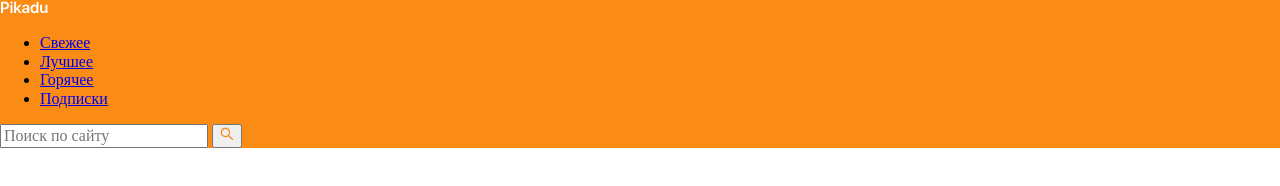
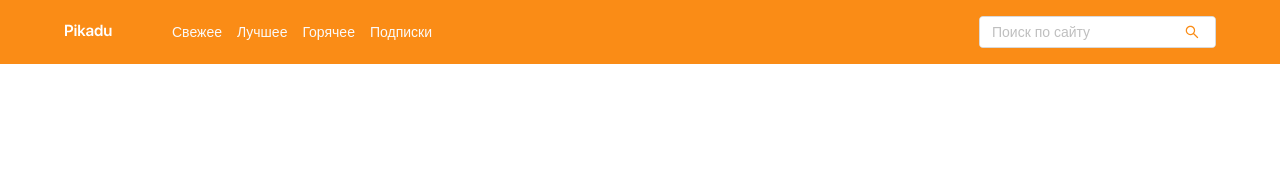
Before and after one commit to N1mroid/pikadu, a plain HTML site: page index.html in a window 1280 px wide. Drawn offline with Linux system fonts and the light colour scheme.

Commit message:
header section complete

```diff
--- a/css/style.css
+++ b/css/style.css
@@ -1,3 +1,91 @@
+* {
+  box-sizing: border-box;
+}
+
+body {
+  font-family: sans-serif;
+}
+
 .header {
   background: #fa8c16;
+  padding-top: 16px;
+  padding-bottom: 16px;
 }
+
+.header-wrapper {
+  max-width: 1200px;
+  width: 90%;
+  margin: auto;
+  display: flex;
+  justify-content: space-between;
+  align-items: center;
+}
+
+.header-nav {
+  margin-left: 60px;
+  margin-right: auto;
+}
+
+.header-menu {
+  margin: 0;
+  padding: 0;
+  list-style: none;
+  display: flex;
+}
+
+.header-menu__link {
+  text-decoration: none;
+  color: #fafafa;
+  margin-right: 15px;
+  font-size: 14px;
+  line-height: 22px;
+}
+
+.input-group {
+  width: 237px;
+  height: 32px;
+  position: relative;
+  background: #fff;
+  border-radius: 4px;
+  overflow: hidden;
+  border: 1px solid #d9d9d9;
+}
+
+.search-input {
+  width: 80%;
+  height: 100%;
+  border: none;
+  font-size: 14px;
+  line-height: 22px;
+  padding-left: 12px;
+}
+
+.search-btn {
+  height: 100%;
+  width: 20%;
+  border: none;
+  background-color: #fff;
+  position: absolute;
+  right: 0;
+  top: 0;
+  cursor: pointer;
+  display: flex;
+  align-items: center;
+  justify-content: center;
+}
+
+.search-input::-moz-placeholder {
+  color: #bfbfbf;
+}
+.search-input::-webkit-input-placeholder {
+  color: #bfbfbf;
+}
+.search-input:-ms-input-placeholder {
+  color: #bfbfbf;
+}
+.search-input::-ms-input-placeholder {
+  color: #bfbfbf;
+}
+.search-input::placeholder {
+  color: #bfbfbf;
+}
--- a/index.html
+++ b/index.html
@@ -10,7 +10,9 @@
   <body>
     <header class="header">
       <div class="header-wrapper">
-        <img src="./img/logo.svg" alt="Logo: Pikadu" />
+        <a href="#!" class="header-logo"
+          ><img classs="header-logo__image" src="./img/logo.svg" alt="logo: Pikadu"
+        /></a>
         <nav class="header-nav">
           <ul class="header-menu">
             <li class="header-menu__item">
@@ -28,9 +30,17 @@
           </ul>
         </nav>
         <div class="input-group search">
-          <input type="text" class="search-input" placeholder="Поиск по сайту">
+          <input
+            type="search"
+            class="search-input"
+            placeholder="Поиск по сайту"
+          />
           <button class="search-btn">
-            <img src="./img/search.svg" alt="search-icon" class="search-icon">
+            <img
+              src="./img/search.svg"
+              alt="icon: search"
+              class="search-icon"
+            />
           </button>
         </div>
         <!-- /.input-group -->
```
